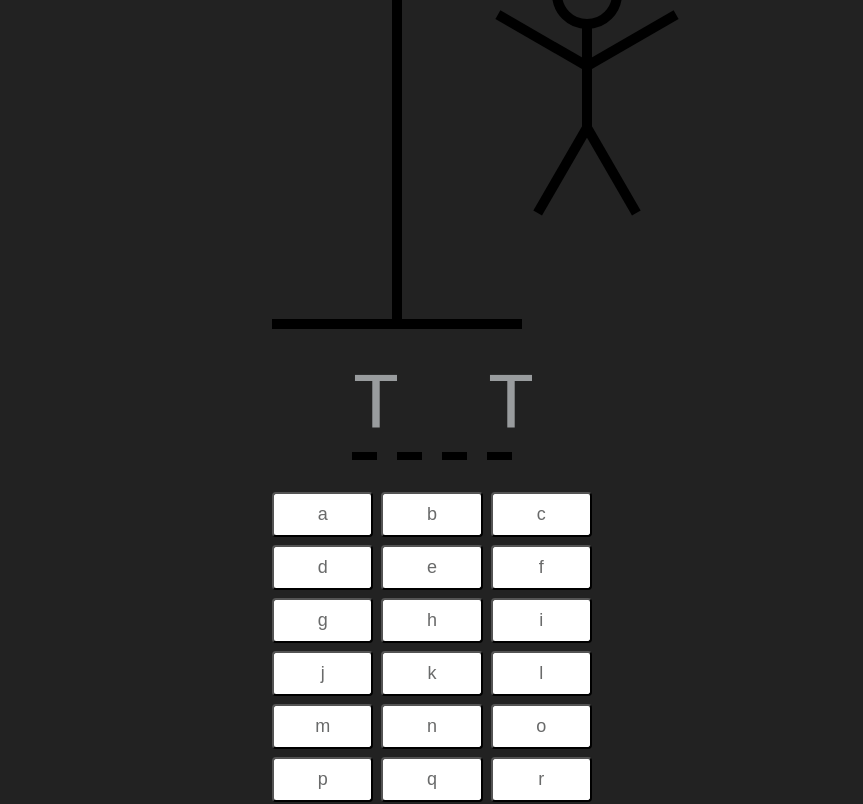
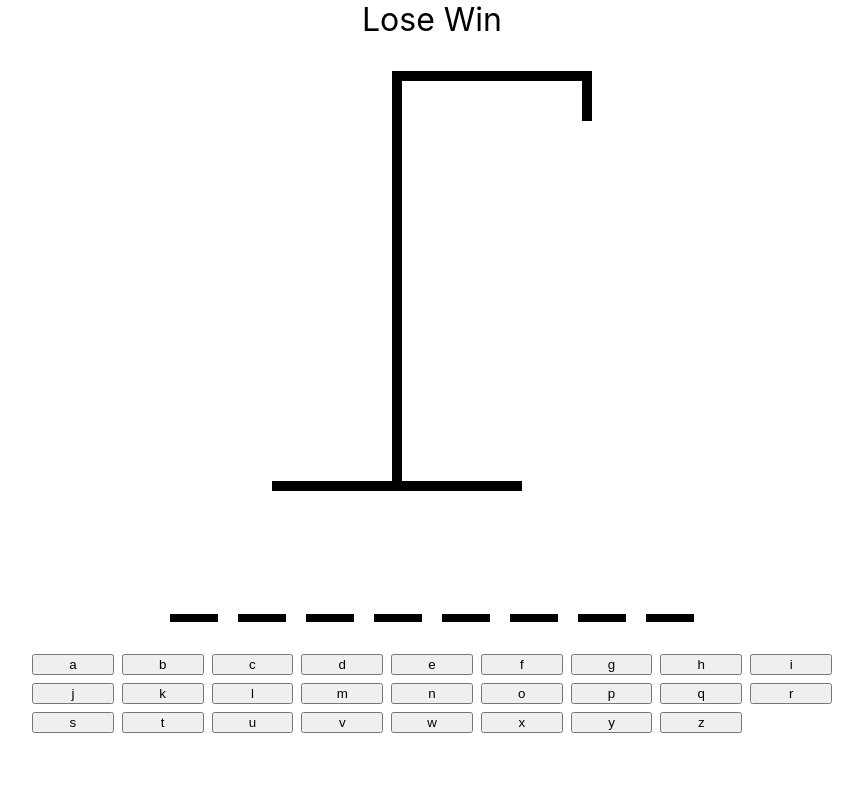
Before and after one commit to brianadams68/Hangman, a React (Create React App) app: page / in a window 1280 px wide. Shown: the top 804 px of the page, without its empty margins (208-1071 px from the left). Built offline with nearby package versions, Linux system fonts and the light colour scheme.

Commit message:
Working on it

```diff
--- a/package.json
+++ b/package.json
@@ -6,6 +6,7 @@
     "@testing-library/jest-dom": "^5.17.0",
     "@testing-library/react": "^13.4.0",
     "@testing-library/user-event": "^13.5.0",
+    "@types/css-modules": "^1.0.3",
     "@types/jest": "^27.5.2",
     "@types/node": "^16.18.53",
     "@types/react": "^18.2.22",
--- a/src/App.css
+++ b/src/App.css
@@ -1,113 +1,3 @@
-/* App.css */
-
-/* Styles for the entire app */
-body {
-  font-family: Arial, sans-serif;
-  background-color: #222;
-  margin: 0;
-  padding: 0;
-  display: flex;
-  justify-content: center;
-  align-items: center;
-  height: 100vh;
-}
-
-.App {
-  text-align: center;
-}
-
-/* Header styles */
-.App-header {
-  background-color: #222;
-  color: white;
-  padding: 20px;
-  border-radius: 8px;
-  box-shadow: 0 2px 4px rgba(0, 0, 0, 0.2);
-}
-
-h1 {
-  margin-bottom: 20px;
-}
-
-/* Hangman container styles */
-.hangman {
-  background-color: white;
-  padding: 20px;
-  border-radius: 8px;
-  box-shadow: 0 2px 4px rgba(0, 0, 0, 0.2);
-}
-
-/* Word display styles */
-.word {
-  font-size: 24px;
-  margin: 20px 0;
-}
-
-.letter {
-  display: inline-block;
-  margin: 4px;
-  font-size: 20px;
-}
-
-/* Keyboard styles */
-.keyboard {
-  display: grid;
-  grid-template-columns: repeat(7, 1fr);
-  grid-gap: 10px;
-  max-width: 300px;
-  margin: 0 auto;
-}
-
-button {
-  background-color: white;
-  color: #696a6a;
-  border-radius: 4px 4px;
-  padding: 10px;
-  font-size: 18px;
-  cursor: pointer;
-}
-
-button:hover {
-  background-color: #0057b3a5;
-}
-
-span {
-  color: #999c9e;
-  width: 25px;
-}
-
-/* Hangman image styles */
-img {
-  max-width: 100%;
-  height: auto;
-}
-
-.App {
-  text-align: center;
-}
-
-.App-logo {
-  height: 40vmin;
-  pointer-events: none;
-}
-
-@media (prefers-reduced-motion: no-preference) {
-  .App-logo {
-    animation: App-logo-spin infinite 20s linear;
-  }
-}
-
-.App-header {
-  background-color: #282c34;
-  min-height: 100vh;
-  display: flex;
-  flex-direction: column;
-  align-items: center;
-  justify-content: center;
-  font-size: calc(10px + 2vmin);
-  color: white;
-}
-
 .App-link {
   color: #61dafb;
 }
--- a/src/App.tsx
+++ b/src/App.tsx
@@ -1,5 +1,4 @@
-import { useState } from "react";
-import "./App.css";
+import { useEffect, useState } from "react";
 import Hangman from "./components/Hangman";
 import HangmanWord from "./components/HangmanWord";
 import Keyboard from "./components/Keyboard";
@@ -7,11 +6,39 @@ import words from "./wordList.json";
 
 export function App() {
   // eslint-disable-next-line
-  const [wordToGuesss, setWordToGuess] = useState(() => {
+  const [wordToGuess, setWordToGuess] = useState(() => {
     return words[Math.floor(Math.random() * words.length)];
   });
   // eslint-disable-next-line
-  const [guessedLetter, setGuessedLetter] = useState<string[]>([]);
+  const [guessedLetters, setGuessedLetters] = useState<string[]>([]);
+
+  const incorrectLetters = guessedLetters.filter(
+    (letter) => !wordToGuess.includes(letter)
+  );
+
+  function addGuessedLetter(letter: string) {
+    if(guessedLetters.includes(letter)) return
+
+      setGuessedLetters(currentLetters => [...currentLetters, letter])
+
+  }
+
+  useEffect(() => {
+    const handler = (e: KeyboardEvent) => {
+      const key = e.key;
+
+      if (!key.match(/^[a-z]$/)) return;
+
+      e.preventDefault();
+      addGuessedLetter(key)
+    };
+    document.addEventListener("keypress", handler);
+
+    return () => {
+      document.removeEventListener("keypress", handler);
+    };
+    // eslint-disable-next-line react-hooks/exhaustive-deps
+  }, []);
 
   return (
     <div
@@ -25,8 +52,8 @@ export function App() {
       }}
     >
       <div style={{ fontSize: "2rem", textAlign: "center" }}>Lose Win</div>
-      <Hangman />
-      <HangmanWord />
+      <Hangman numberOfGuesses={incorrectLetters.length} />
+      <HangmanWord guessedLetters={guessedLetters} wordToGuess={wordToGuess} />
       <div style={{ alignSelf: "stretch" }}>
         <Keyboard />
       </div>
--- a/src/components/Hangman.tsx
+++ b/src/components/Hangman.tsx
@@ -85,15 +85,16 @@ const LEFT_LEG = (
   />
 );
 
-function Hangman() {
+const BODY_PARTS = [HEAD, BODY, RIGHT_ARM, LEFT_ARM, RIGHT_LEG, LEFT_LEG]
+
+type HangmanProps = {
+  numberOfGuesses: number;
+};
+
+function Hangman({ numberOfGuesses } : HangmanProps) {
   return (
     <div style={{ position: "relative" }}>
-      {HEAD}
-      {BODY}
-      {RIGHT_ARM}
-      {LEFT_ARM}
-      {RIGHT_LEG}
-      {LEFT_LEG}
+      {BODY_PARTS.slice(0, numberOfGuesses)}
       <div
         style={{
           height: "50px",
--- a/src/components/HangmanWord.tsx
+++ b/src/components/HangmanWord.tsx
@@ -1,6 +1,9 @@
-function HangmanWord() {
-  const word = "test";
-  const guessedLetter = ["t"];
+type HangmanWordProps = {
+  guessedLetters: String[];
+  wordToGuess: String;
+};
+
+function HangmanWord({ guessedLetters, wordToGuess } : HangmanWordProps) {
 
   return (
     <div
@@ -12,11 +15,11 @@ function HangmanWord() {
         fontFamily: "monospace",
       }}
     >
-      {word.split("").map((letter, index) => (
+      {wordToGuess.split("").map((letter, index) => (
         <span style={{ borderBottom: ".1em solid black" }} key={index}>
           <span
             style={{
-              visibility: guessedLetter.includes(letter) ? "visible" : "hidden",
+              visibility: guessedLetters.includes(letter) ? "visible" : "hidden",
             }}
           >
             {letter}
--- /dev/null
+++ b/src/components/Keyboard.modules.css
@@ -0,0 +1,26 @@
+.btn {
+    width: 100%;
+    border: 3px solid black;
+    background: none;
+    aspect-ratio: 1 / 1;
+    font-size: 2.5rem;
+    text-transform: uppercase;
+    padding: .5rem;
+    font-weight: bold;
+    cursor: pointer;
+    color: black;
+}
+
+.btn.active {
+    background-color: hsl(200, 100%, 50%);
+    color: white;
+}
+
+.btn.inactive {
+    opacity: .3;
+}
+
+.btn:hover:not(:disabled),
+.btn:focus:not(:disabled) {
+    background-color: hsl(200, 100%, 75%);
+}
--- a/src/components/Keyboard.tsx
+++ b/src/components/Keyboard.tsx
@@ -1,3 +1,4 @@
+import style from "./Keyboard.modules.css";
 
 const KEYS = [
   "a",
@@ -37,8 +38,12 @@ function Keyboard() {
         gap: ".5rem",
       }}
     >
-      {KEYS.map(key => {
-        return <button className="" key={key}>{key}</button>;
+      {KEYS.map((key) => {
+        return (
+          <button className={`${style.btn}`} key={key}>
+            {key}
+          </button>
+        );
       })}
     </div>
   );
```
Also changed, not shown: src/Keyboard.modules.css (added), 2 other files (tests, documents, lock files or other folders).
